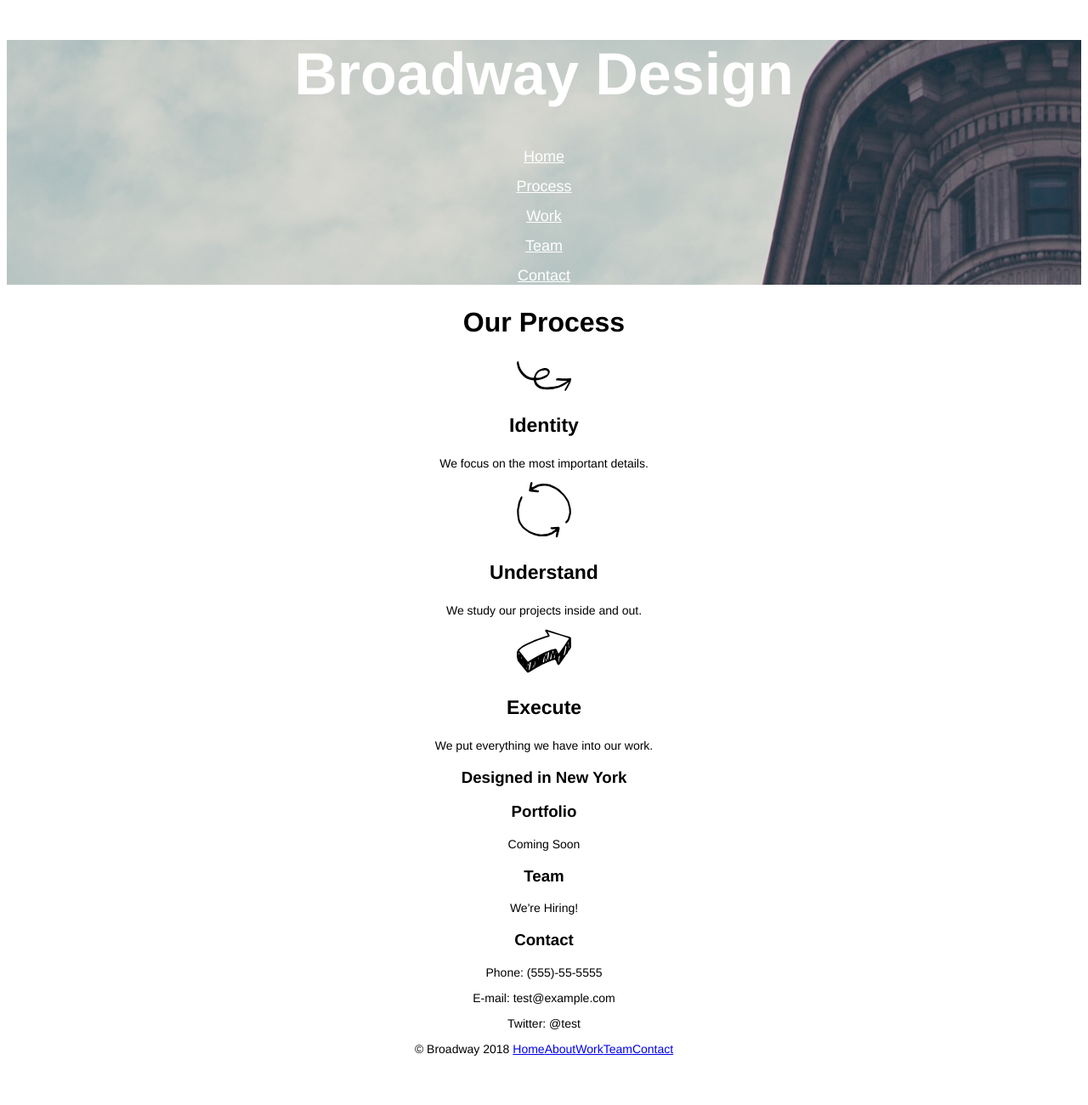
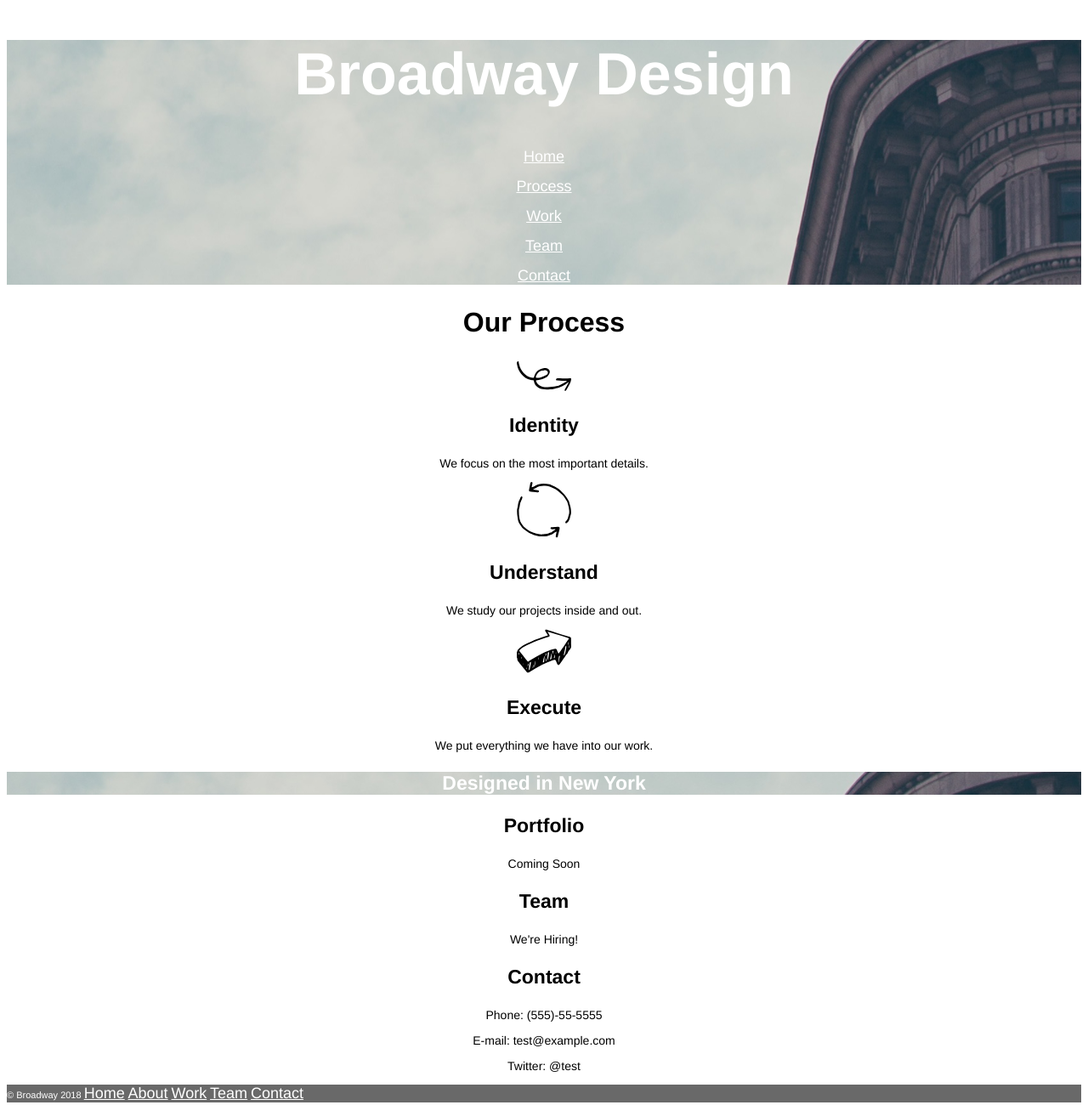
Before and after one commit to anikakis/broadway, a plain HTML site: page index.html in a window 1280 px wide. Shown: the whole page at 85% size. Before the commit the page ends 1256 px from the top, so only its background shows below. Drawn offline with Linux system fonts and the light colour scheme.

Commit message:
Change id's, link navbar, final version

```diff
--- a/index.html
+++ b/index.html
@@ -8,13 +8,15 @@
   <body>
     <div class="header">
       <h1>Broadway Design</h1>
-      <p><a href="#">Home</a></p>
-      <p><a href="#">Process</a></p>
-      <p><a href="#">Work</a></p>
-      <p><a href="#">Team</a></p>
-      <p><a href="#">Contact</a></p>
+      <div id="nav">
+        <p><a href="#nav">Home</a></p>
+        <p><a href="#process">Process</a></p>
+        <p><a href="#work">Work</a></p>
+        <p><a href="#team">Team</a></p>
+        <p><a href="#contact">Contact</a></p>
       </div>
-    <div class="content">
+    </div>
+    <div id="process">
       <h2>Our Process</h2>
       <img src="./resources/images/identify.svg" alt="Curved arrow">
       <h3>Identity</h3>
@@ -28,17 +30,28 @@
     </div>
     <div class="info">
       <h3 id="divbar">Designed in New York</h3>
+      <div id="work">
         <h3>Portfolio</h3>
         <p>Coming Soon</p>
+      </div>
+      <div id="team">
         <h3>Team</h3>
         <p>We're Hiring!</p>
+      </div>
+      <div id="contact">
         <h3>Contact</h3>
         <p>Phone: (555)-55-5555</p>
         <p>E-mail: test@example.com</p>
         <p>Twitter: @test</p>
       </div>
+    </div>
     <div class="footer">
-      <p><span>&copy; Broadway 2018 </span><a href="#">Home</a><a href="#">About</a><a href="#">Work</a><a href="#">Team</a><a href="#">Contact</a></p>
+      <p><span>&copy; Broadway 2018 </span>
+        <a href="#nav">Home</a>
+        <a href="#process">About</a>
+        <a href="#work">Work</a>
+        <a href="#team">Team</a>
+        <a href="#contact">Contact</a></p>
     </div>
   </body>
 </html>
--- a/resources/css/style.css
+++ b/resources/css/style.css
@@ -7,9 +7,13 @@ p {
   font-size: 14px;
 }
 
+h3 {
+  font-size: 23px;
+  font-weight: bold;
+}
+
 .header {
   background-image: url(../images/the-flatiron-building.png);
-  background-size: cover;
 }
 
 .header h1 {
@@ -23,12 +27,29 @@ p {
   font-size: 18px;
 }
 
-.content h2 {
+#process h2 {
   font-size: 32px;
   font-weight: bold;
 }
 
-.content h3 {
-  font-size: 23px;
+.footer {
+  background-color: Dimgray;
+  text-align: left;
+}
+
+.footer span {
+  color: White;
+  font-size: 11px;
+}
+
+.footer a {
+  color:White;
+  font-size: 18px;
+  text-decoration: underline;
+}
+
+#divbar {
+  background-image: url(../images/the-flatiron-building.png);
+  color: White;
   font-weight: bold;
 }
```
Lines whose indentation alone changed are shown as unchanged.
